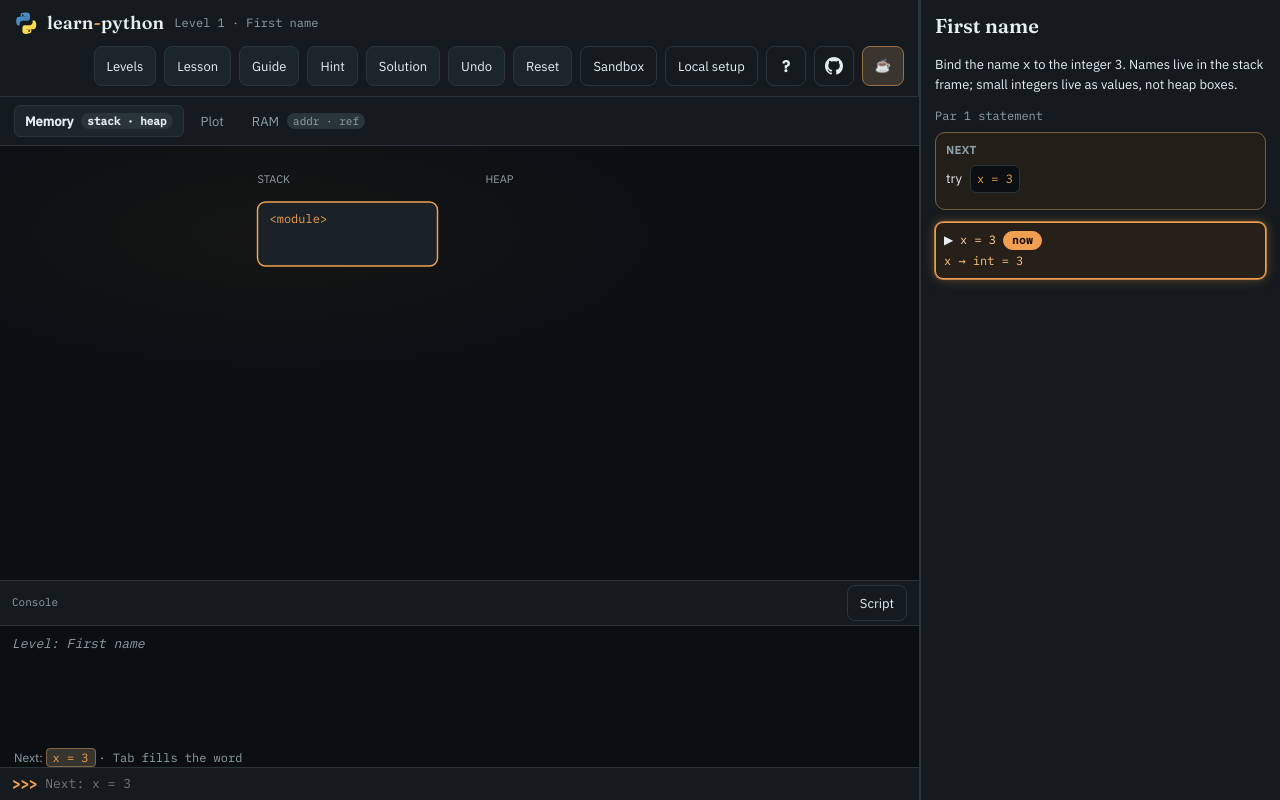
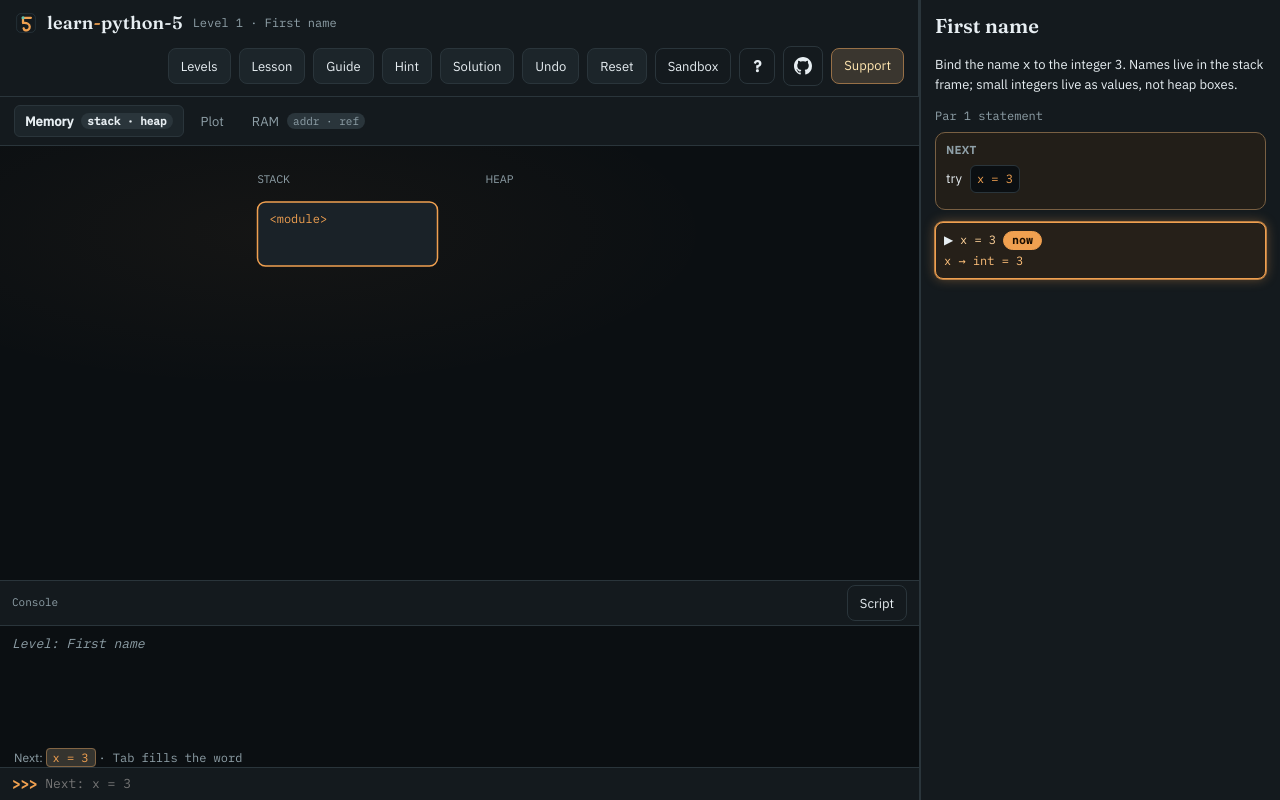
Before and after one commit to alisadeghiaghili/learn-python, a website built with Vite: page index.html in a window 1280 px wide. Built offline with nearby package versions, Linux system fonts and the light colour scheme.

Commit message:
feat: match top toolbar to learn-dvc and rebrand to learn-python-5
- toolbar buttons at learn-dvc sizing (36px) with neutral hover
  (border/bg lighten, no amber text)
- support link is a 'Support' text pill instead of the coffee glyph
- drop the extra 'Local setup' toolbar button to mirror learn-dvc
- brand reads learn-python-5 with a new 5-on-memory-canvas logo
  (replaces the Python snake); favicon updated to match
- terminal sandbox banner reads learn-python-5 sandbox

```diff
--- a/src/style.css
+++ b/src/style.css
@@ -137,8 +137,8 @@ body {
 
 .nav-toggle {
   display: none;
-  width: 40px;
-  height: 40px;
+  width: 42px;
+  height: 42px;
   border: 1px solid var(--line);
   border-radius: 8px;
   background: transparent;
@@ -175,14 +175,14 @@ body {
 }
 
 .nav-drawer button {
-  min-height: 40px;
+  min-height: 36px;
 }
 
 .help-btn {
-  width: 40px;
-  height: 40px;
-  min-width: 40px;
-  min-height: 40px;
+  width: 36px;
+  height: 36px;
+  min-width: 36px;
+  min-height: 36px;
   padding: 0;
   border: 1px solid var(--line);
   border-radius: 8px;
@@ -207,8 +207,8 @@ body {
   display: inline-flex;
   align-items: center;
   gap: 6px;
-  min-height: 40px;
-  padding: 8px 12px;
+  min-height: 36px;
+  padding: 7px 12px;
   border-radius: 8px;
   border: 1px solid var(--line);
   background: transparent;
@@ -236,6 +236,7 @@ body {
   justify-content: center;
   width: 40px;
   min-width: 40px;
+  height: 40px;
   padding: 0;
 }
 
@@ -261,9 +262,8 @@ button,
 
 button:hover,
 .btn:hover {
-  border-color: var(--amber);
-  color: var(--amber);
-  background: #222c32;
+  border-color: var(--haze);
+  background: #2a3a4a;
 }
 
 button:focus-visible,
--- a/src/ui/app.ts
+++ b/src/ui/app.ts
@@ -140,9 +140,9 @@ export class App {
     this.root.innerHTML = `
       <div class="app-main">
         <header class="toolbar">
-          <a class="brand" href="./" aria-label="learn-python home">
-            <img class="brand-logo" src="assets/python.svg" width="24" height="24" alt="" />
-            <span class="brand-text">learn<span class="brand-accent">-</span>python</span>
+          <a class="brand" href="./" aria-label="learn-python-5 home">
+            <img class="brand-logo" src="assets/lp5-logo.svg" width="24" height="24" alt="" />
+            <span class="brand-text">learn<span class="brand-accent">-</span>python-5</span>
           </a>
           <div class="level-title" id="level-title"></div>
           <div class="toolbar-actions">
@@ -158,13 +158,12 @@ export class App {
               <button type="button" data-action="undo">Undo</button>
               <button type="button" data-action="reset">Reset</button>
               <button type="button" data-action="sandbox" class="ghost">Sandbox</button>
-              <button type="button" data-action="local-setup" class="ghost">Local setup</button>
               <button type="button" class="help-btn" data-action="help" title="Help" aria-label="Help">?</button>
             </div>
             <a class="tb-link gh" href="${REPO_URL}" target="_blank" rel="noopener noreferrer" title="GitHub repository" aria-label="GitHub repository">
               <svg class="gh-mark" viewBox="0 0 16 16" width="18" height="18"><path fill="currentColor" d="M8 0C3.58 0 0 3.58 0 8c0 3.54 2.29 6.53 5.47 7.59.4.07.55-.17.55-.38 0-.19-.01-.82-.01-1.49-2.01.37-2.53-.49-2.69-.94-.09-.23-.48-.94-.82-1.13-.28-.15-.68-.52-.01-.53.63-.01 1.08.58 1.23.82.72 1.21 1.87.87 2.33.66.07-.52.28-.87.51-1.07-1.78-.2-3.64-.89-3.64-3.95 0-.87.31-1.59.82-2.15-.08-.2-.36-1.02.08-2.12 0 0 .67-.21 2.2.82.64-.18 1.32-.27 2-.27s1.36.09 2 .27c1.53-1.04 2.2-.82 2.2-.82.44 1.1.16 1.92.08 2.12.51.56.82 1.27.82 2.15 0 3.07-1.87 3.75-3.65 3.95.29.25.54.73.54 1.48 0 1.07-.01 1.93-.01 2.2 0 .21.15.46.55.38A8.013 8.013 0 0 0 16 8c0-4.42-3.58-8-8-8z"/></svg>
             </a>
-            <a class="tb-link support" href="${COFFEE_URL}" target="_blank" rel="noopener noreferrer" title="Buy me a coffee" aria-label="Buy me a coffee">☕</a>
+            <a class="tb-link support" href="${COFFEE_URL}" target="_blank" rel="noopener noreferrer" title="Buy me a coffee" aria-label="Buy me a coffee">Support</a>
           </div>
         </header>
         <div class="board-wrap" id="board-wrap"></div>
@@ -318,7 +317,7 @@ export class App {
     this.levelCompleted = false;
     this.undoStack = [];
     this.terminal.clear();
-    this.terminal.push('meta', 'learn-python sandbox. Type Python statements, or `help`.');
+    this.terminal.push('meta', 'learn-python-5 sandbox. Type Python statements, or `help`.');
     this.terminal.setExtraCompletions([]);
     this.terminal.setHint(null);
 
```
Also changed, not shown: assets/favicon.svg, assets/lp5-logo.svg (added).
